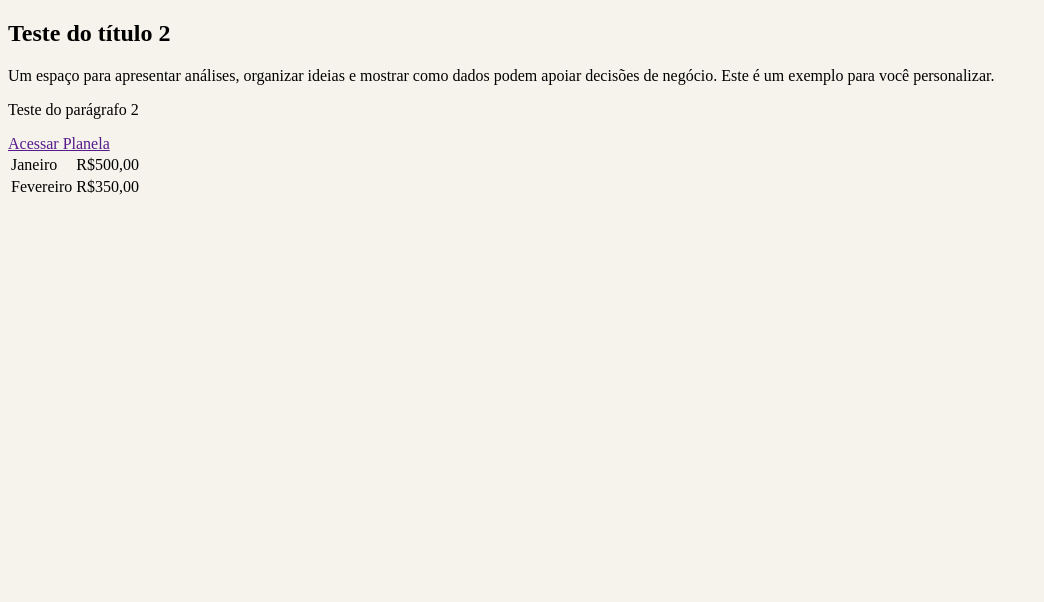
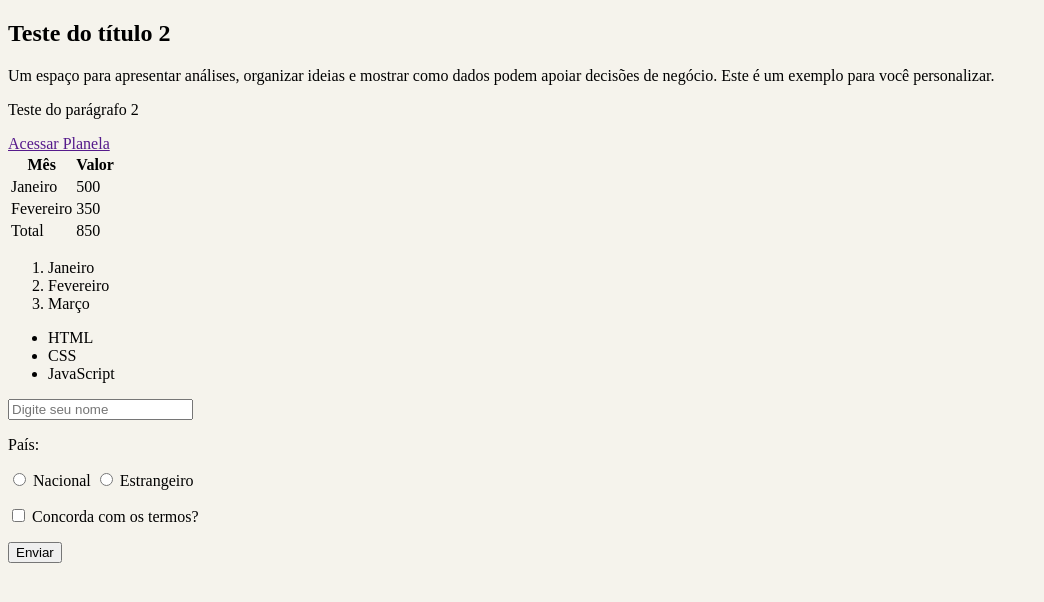
Before and after one commit to talytafreire31/meu-site, a plain HTML site: page index.html in a window 1280 px wide. Shown: the part 60-662 px from the top of the page, without its empty margins (0-1044 px from the left). Drawn offline with Linux system fonts and the light colour scheme.

Commit message:
Update index.html

```diff
--- a/index.html
+++ b/index.html
@@ -20,15 +20,57 @@
     <a href https://pt.wikipedia.org/wiki/Imagem_de_sat%C3%A9lite#/media/Ficheiro:Nasa_blue_marble.jpg.>
        Acessar Planela
     </a>
-    <table>
+<table>
+    <thead>
+        <tr>
+            <th>Mês</th>
+            <th>Valor</th>
+        </tr>
+    </thead>
+    <tbody>
         <tr>
             <td>Janeiro</td>
-            <td>R$500,00</td>
+            <td>500</td>
         </tr>
         <tr>
             <td>Fevereiro</td>
-            <td>R$350,00</td>
+            <td>350</td>
         </tr>
-    </table>
+    </tbody>
+    <tfoot>
+        <tr>
+            <td>Total</td>
+            <td>850</td>
+        </tr>
+    </tfoot>
+</table>
+
+    <ol>
+    <li>Janeiro</li>
+    <li>Fevereiro</li>
+    <li>Março</li>
+    </ol>
+
+    <ul>
+    <li>HTML</li>
+    <li>CSS</li>
+    <li>JavaScript</li>
+    </ul>
+
+    <form action="pagina_destino.php" method="post">
+    <input type="text" placeholder="Digite seu nome">
+
+    <p>País:</p>
+    <input type="radio" name="pais"> Nacional
+    <input type="radio" name="pais"> Estrangeiro
+
+    <p>
+        <input type="checkbox">
+        Concorda com os termos?
+    </p>
+
+    <input type="submit" value="Enviar">
+</form>
+
 </body>
 </html>
```
